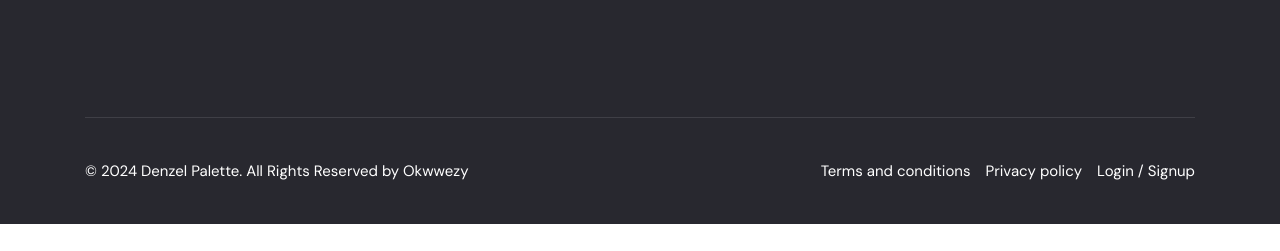
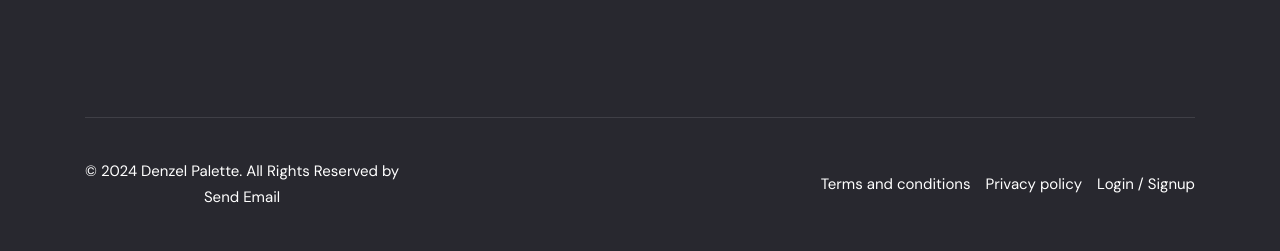
Before and after one commit to collinsokumu/bee_hive, a plain HTML site: page denzel pallete/index.html in a window 1280 px wide. Shown: the part 6663-6914 px from the top of the page. Before the commit the page ends 6887 px from the top, so only its background shows below. Drawn offline with nearby package versions, Linux system fonts and the light colour scheme.

Commit message:
Update index.html

```diff
--- a/denzel pallete/index.html
+++ b/denzel pallete/index.html
@@ -937,7 +937,8 @@
       <div class="footer-bottom">
 
         <p class="copyright">
-          &copy; 2024 Denzel Palette. All Rights Reserved by Okwwezy
+          &copy; 2024 Denzel Palette. All Rights Reserved by <a href="mailto:collinsokumu75@gmail.com?subject=Hello&body=I wanted to reach out to you.">Send Email</a>
+
         </p>
 
         <ul class="footer-bottom-list">
```
